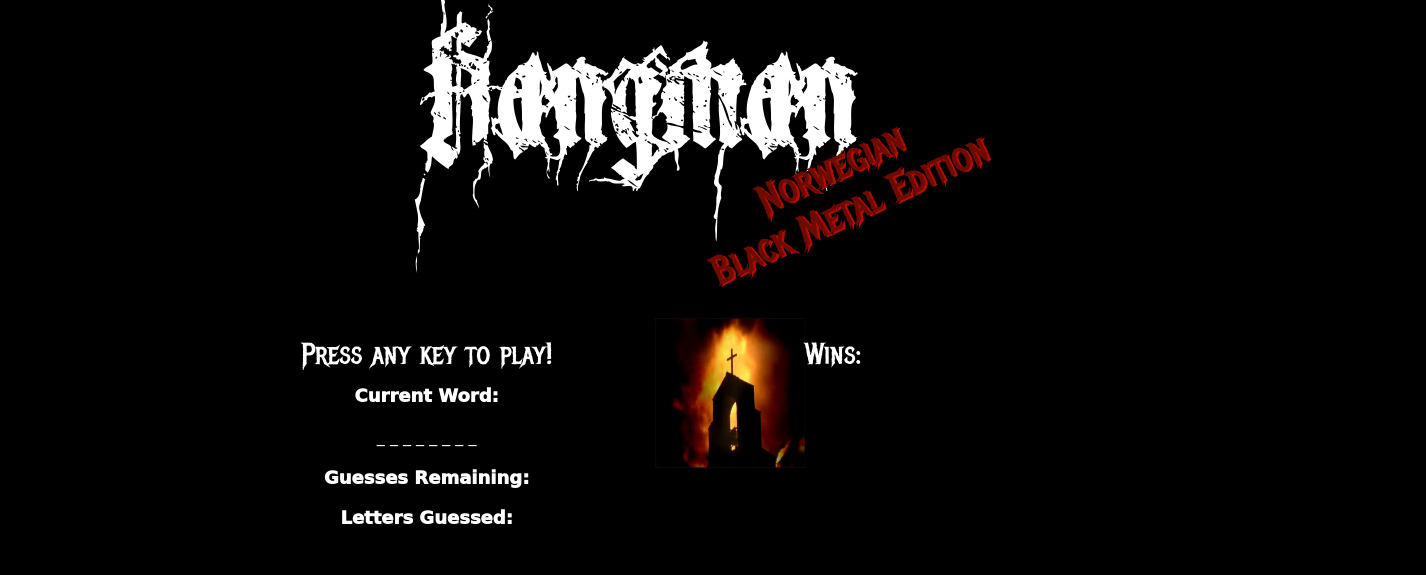
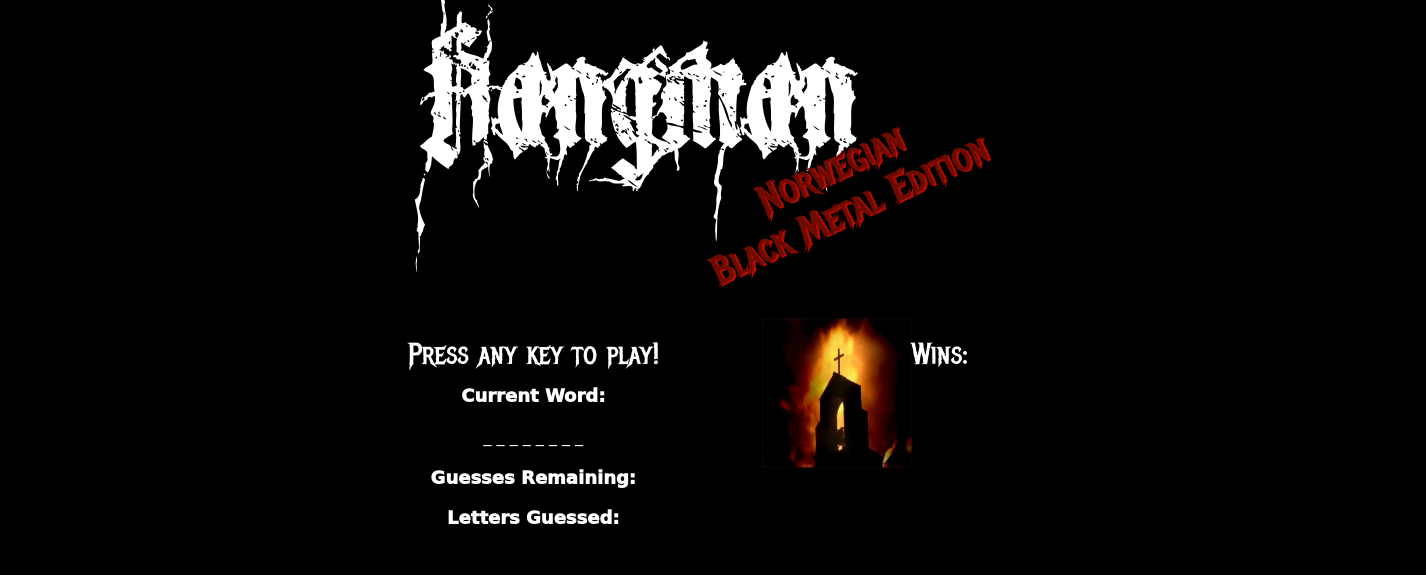
Before and after one commit to jackmidoglover/Hangman-Game, a plain HTML site: page index.html in a window 1280 px wide. Shown: the whole page, 1426 px wide, since content can reach past the window. Drawn offline with nearby package versions, Linux system fonts and the light colour scheme; a web font is replaced by a local one.

Commit message:
centered

```diff
--- a/index.html
+++ b/index.html
@@ -18,7 +18,7 @@
 
 <body>
 
-<header class="container">
+<header class="container-fluid">
     <p>
         <h1>Hangman</h1>
     </p>
@@ -30,7 +30,7 @@
 </header>
 <main class="container-fluid">
     <div class="row">
-<div class="col-sm-4 col-sm-offset-2" id="game">
+<div class="col-sm-4 cold-md-4 col-md-offset-3 col-sm-offset-3" id="game">
     <p><h3>Press any key to play!</h3></p>
     <p><h4>Current Word:</h4></p>
     <span id="currentWord"></span>
@@ -40,7 +40,7 @@
     <p><h4>Letters Guessed:</h4></p>
     <span id="lettersGuess"></span>
 </div>
-<div class="col-sm-4 col-sm-offset-6" id="bandIcon">
+<div class="col-sm-4 cold-md-4 col-md-offset-7 col-sm-offset-7" id="bandIcon">
        <img src="./assets/images/Church-Fire.jpg" class="img icon">
     <div class="winsConsole">
        <p><h3>Wins:</h3></p>
```
